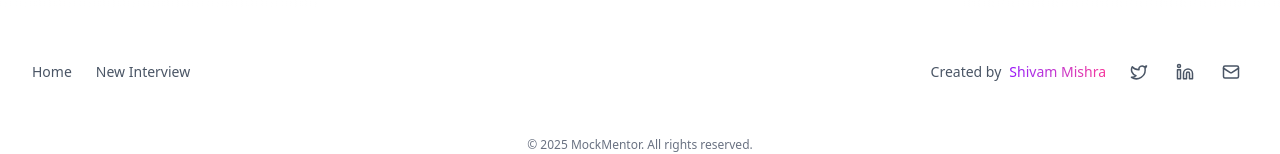
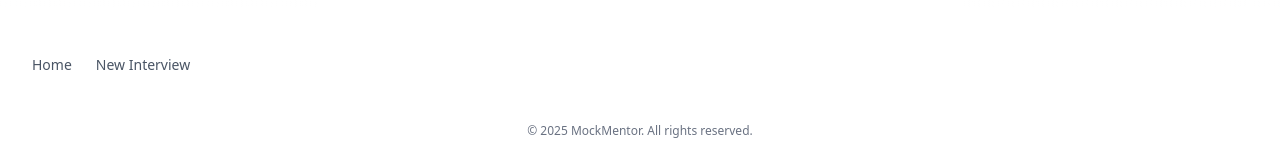
Before and after one commit to ShivamYash742/NexHack-Pro, a Next.js app: page / in a window 1280 px wide. Shown: the part 2547-2701 px from the top of the page. Built offline with nearby package versions, Linux system fonts and the light colour scheme; no server answers.

Commit message:
Name Update

```diff
--- a/components/footer.tsx
+++ b/components/footer.tsx
@@ -1,7 +1,7 @@
 import * as React from 'react';
 import { cn } from '@/lib/utils';
 import Link from 'next/link';
-import { Twitter, Linkedin, Mail } from 'lucide-react';
+//import { Twitter, Linkedin, Mail } from 'lucide-react';
 
 const Footer = React.forwardRef<
   HTMLDivElement,
@@ -31,8 +31,8 @@ const Footer = React.forwardRef<
             </Link>
           </nav>
 
-          {/* Creator Credit & Social Links */}
-          <div className="flex flex-col items-center gap-3 md:flex-row md:gap-4">
+          {/* Creator Credit & Social Links - COMMENTED OUT */}
+          {/* <div className="flex flex-col items-center gap-3 md:flex-row md:gap-4">
             <div className="flex items-center gap-2 text-sm font-geist">
               <span className="text-gray-600 dark:text-gray-400">
                 Created by
@@ -50,7 +50,6 @@ const Footer = React.forwardRef<
               </a>
             </div>
 
-            {/* Social Media Links */}
             <div className="flex items-center gap-3">
               <a
                 href="https://x.com/shivamyash742"
@@ -78,7 +77,7 @@ const Footer = React.forwardRef<
                 <Mail size={18} />
               </a>
             </div>
-          </div>
+          </div> */}
         </div>
 
         {/* Bottom Border Line */}
```
